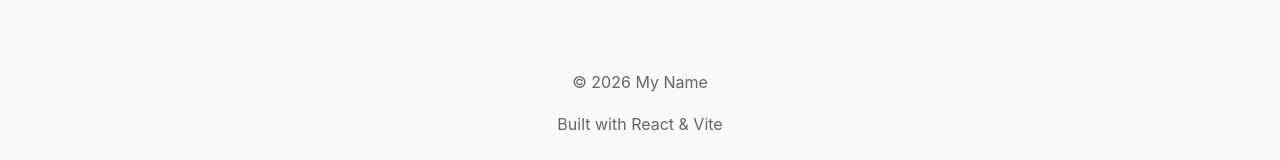
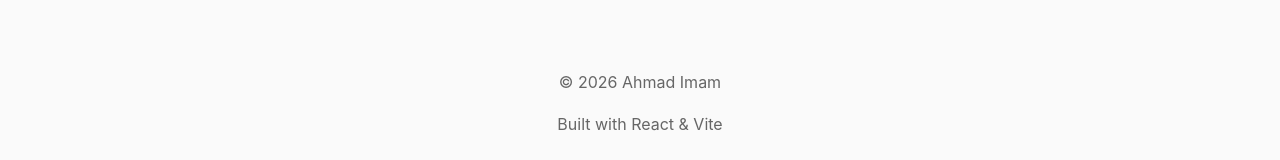
Before and after one commit to AhmadImam14/Portfolio, a React (Vite) app: page / in a window 1280 px wide. Shown: the part 4074-4234 px from the top of the page. Built offline with nearby package versions, Linux system fonts and the light colour scheme.

Commit message:
making changes to the footer

```diff
--- a/src/components/Footer.jsx
+++ b/src/components/Footer.jsx
@@ -2,7 +2,7 @@ function Footer() {
   return (
     <footer className="footer">
       <div className="container">
-        <p>© 2026 My Name</p>
+        <p>© 2026 Ahmad Imam</p>
         <p>Built with React & Vite</p>
       </div>
     </footer>
```
